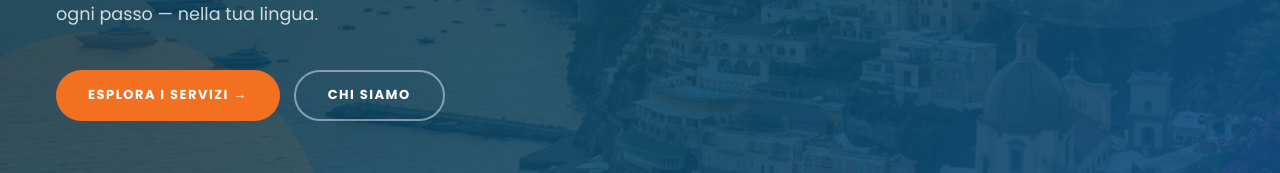
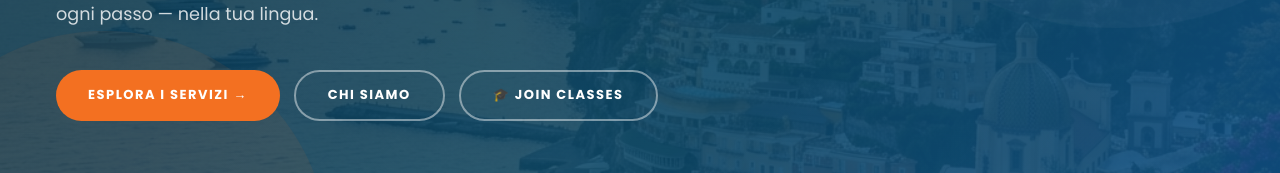
Before and after one commit to gauravmehra2021/ITALIA, a Next.js app: page / in a window 1280 px wide. Shown: the part 535-708 px from the top of the page. Built offline with nearby package versions, Linux system fonts and the light colour scheme; no server answers.

Commit message:
add new changes

```diff
--- a/app/page.tsx
+++ b/app/page.tsx
@@ -89,6 +89,15 @@ export default function HomePage() {
               <Link href="/WhoWeAre" className="home-btn-outline">
                 {t('home.hero.actions.who') || 'Who We Are'}
               </Link>
+              <a
+                href="https://us05web.zoom.us/j/9513471774?pwd=BjoKbvTXmrDmLARQAxgLgSiOmoHqbm.1"
+                target="_blank"
+                rel="noopener noreferrer"
+                className="home-btn-outline"
+                style={{ display: 'inline-flex', alignItems: 'center', gap: '8px' }}
+              >
+                🎓 Join Classes
+              </a>
             </div>
 
             <div className="home-hero-stats">
```
